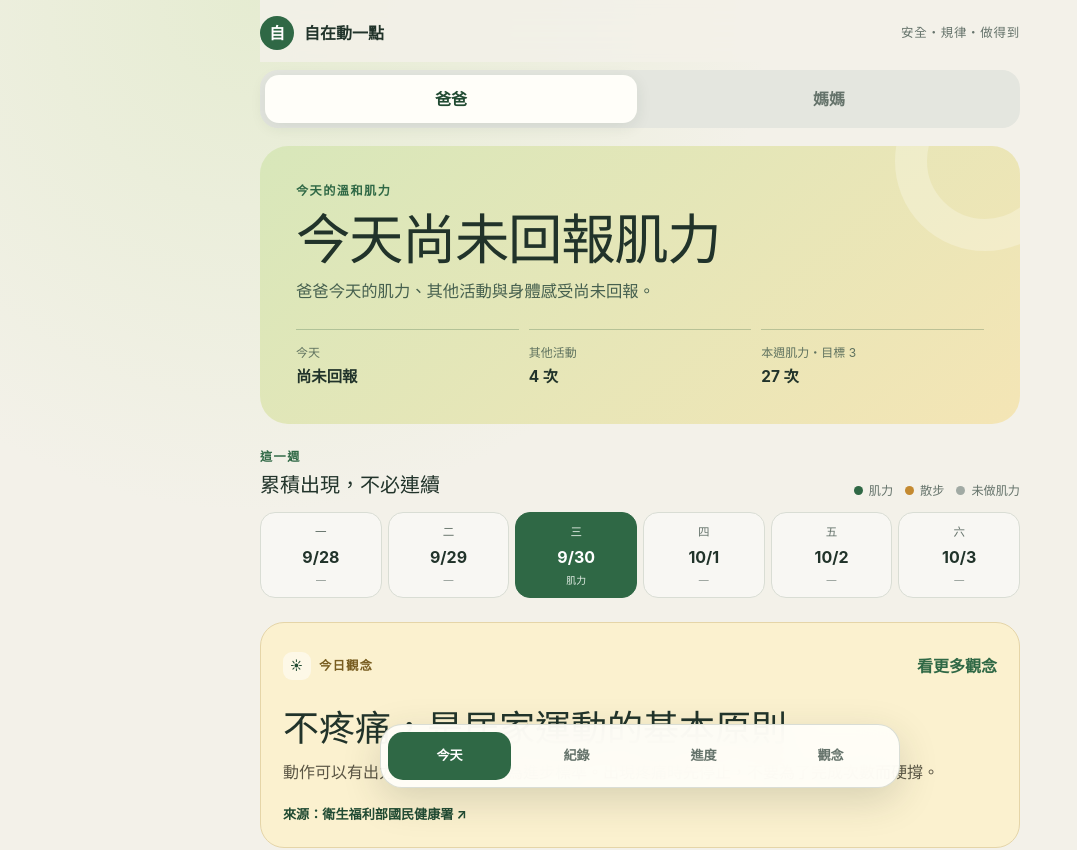
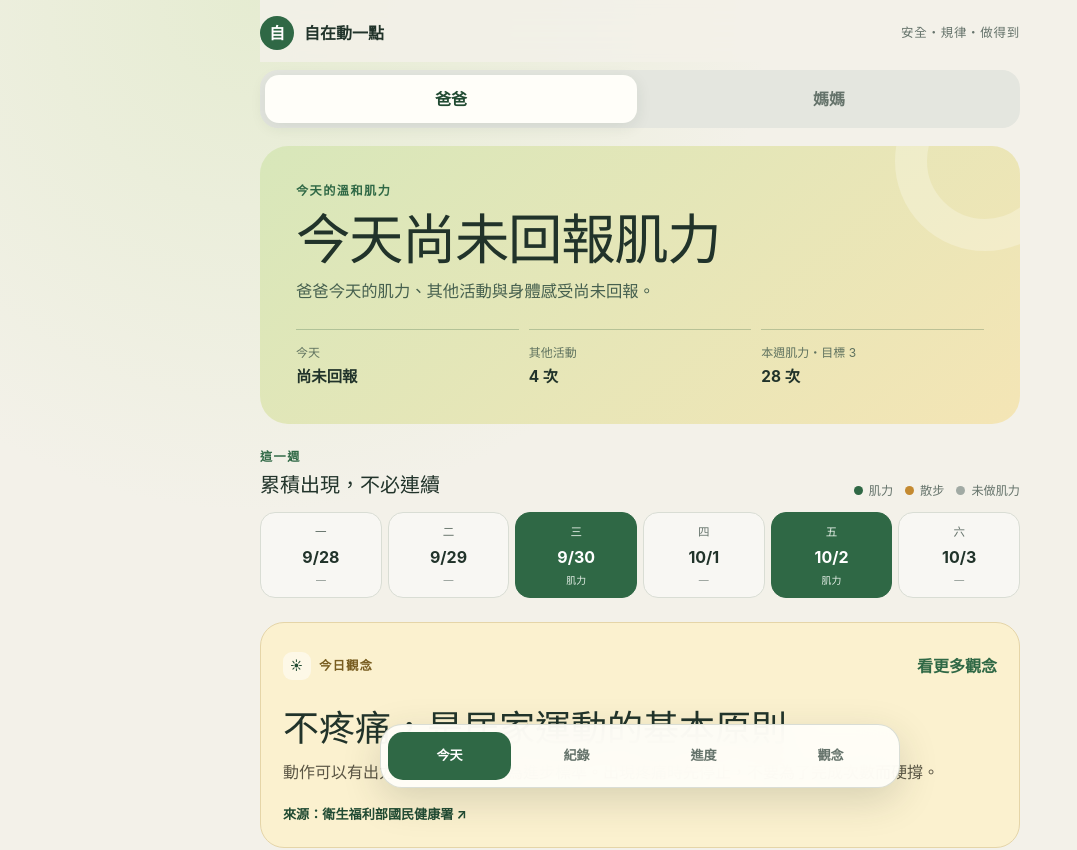
Before and after one commit to chungenyu6/parents-workout-trainer, a React (Vite) app: page / in a window 1280 px wide. Shown: the top 850 px of the page, without its empty margins (0-1077 px from the left). Built offline with nearby package versions, Linux system fonts and the light colour scheme.

Commit message:
Record both parents' October 2 workouts

```diff
--- a/app/page.tsx
+++ b/app/page.tsx
@@ -252,6 +252,12 @@ const week = [
 
 const workoutRecords: Record<PersonId, WorkoutRecord[]> = {
   dad: [
+    { date: "2", day: "週五", sortDate: "2026-10-02", label: "Day 28", planId: "A", sets: 3, completedMoves: 4, exerciseResults: [
+      { name: "彈力帶胸推", reps: 10, sets: 3, equipment: "red-band" },
+      { name: "彈力帶側平舉", reps: 10, sets: 3, equipment: "red-band" },
+      { name: "深蹲", reps: 10, sets: 3, equipment: "bodyweight" },
+      { name: "提踵", reps: 10, sets: 3, equipment: "bodyweight" },
+    ], summary: "完成 A 日四個動作，各 10 下 × 3 組；上半身使用紅色彈力帶（6–10 lbs），深蹲與提踵徒手。" },
     { date: "30", day: "週三", sortDate: "2026-09-30", label: "Day 27", planId: "B", sets: 4, completedMoves: 4, exerciseResults: [
       { name: "彈力帶划船", reps: 10, sets: 4, equipment: "red-band" },
       { name: "彈力帶擴胸", reps: 10, sets: 4, equipment: "red-band" },
@@ -286,6 +292,12 @@ const workoutRecords: Record<PersonId, WorkoutRecord[]> = {
     { date: "10", day: "週一", label: "Day 1", minutes: 20, hipHingeReps: 10, sets: 1, summary: "約 20 分鐘，自己完成；身體感覺舒服，並願意下次再做。" },
   ],
   mom: [
+    { date: "2", day: "週五", sortDate: "2026-10-02", label: "Day 26", planId: "A", sets: 3, completedMoves: 4, exerciseResults: [
+      { name: "彈力帶胸推", reps: 10, sets: 3, equipment: "yellow-band" },
+      { name: "彈力帶側平舉", reps: 10, sets: 3, equipment: "yellow-band" },
+      { name: "深蹲", reps: 10, sets: 3, equipment: "bodyweight" },
+      { name: "提踵", reps: 10, sets: 3, equipment: "bodyweight" },
+    ], summary: "完成 A 日四個動作，各 10 下 × 3 組；上半身使用黃色彈力帶（2–5 lbs），深蹲與提踵徒手。" },
     { date: "30", day: "週三", sortDate: "2026-09-30", label: "Day 25", planId: "B", sets: 3, completedMoves: 2, exerciseResults: [
       { name: "彈力帶划船", reps: 10, sets: 3, equipment: "yellow-band" },
       { name: "彈力帶擴胸", reps: 10, sets: 3, equipment: "yellow-band" },
```
